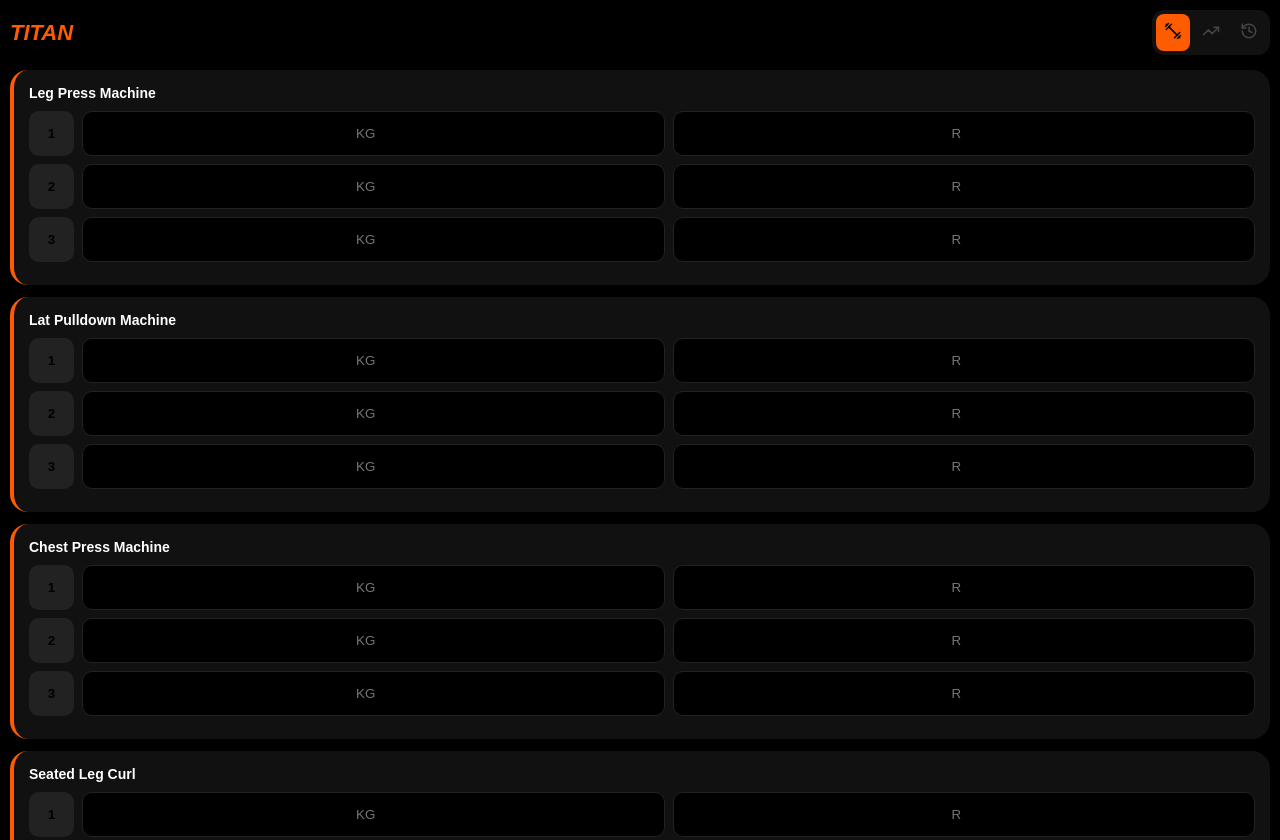
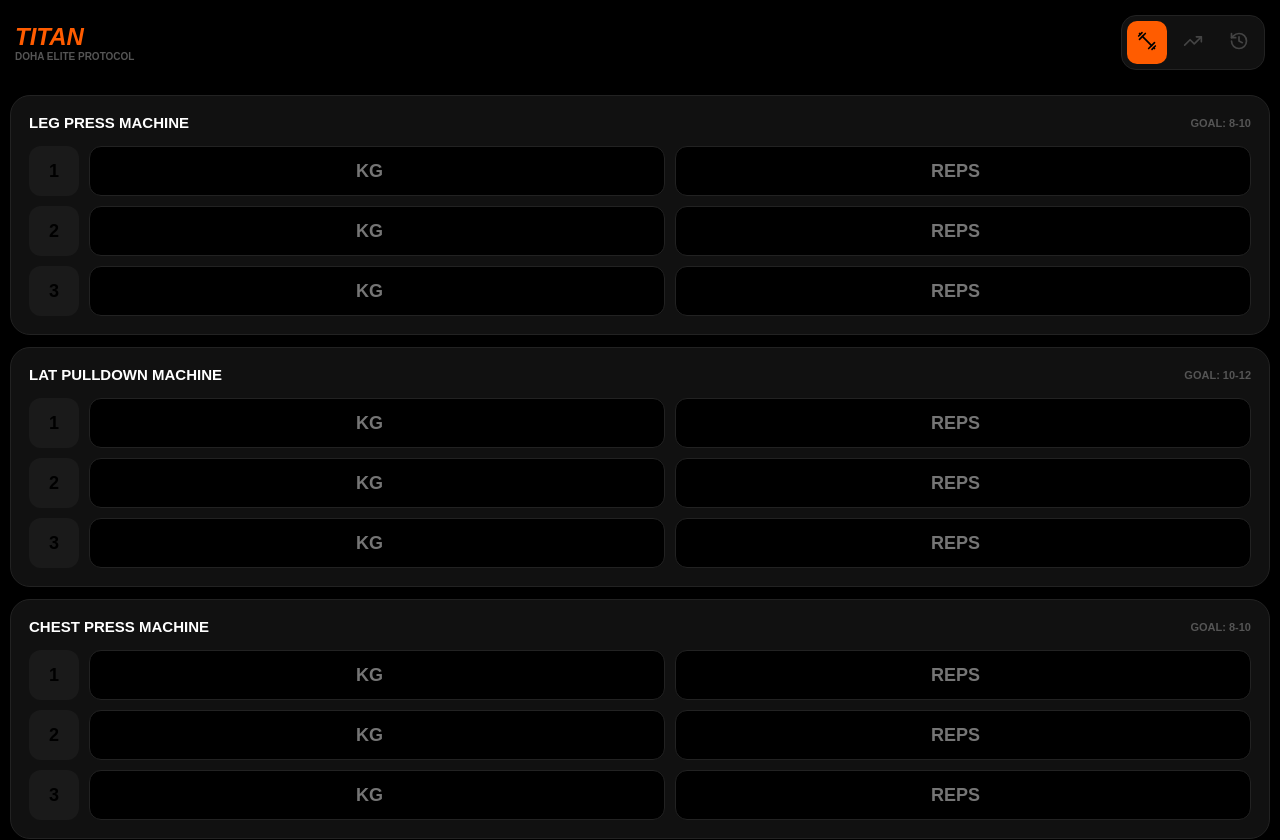
Before and after one commit to srafiq2406teachered-byte/Titan-Tracker, a React (Vite) app: page / in a window 1280 px wide. Shown: the top 840 px of the page. Built offline with nearby package versions, Linux system fonts and the light colour scheme.

Commit message:
Update App.jsx

```diff
--- a/src/App.jsx
+++ b/src/App.jsx
@@ -2,6 +2,7 @@ import React, { useState, useEffect } from 'react';
 import { CheckCircle, Clock, Dumbbell, BarChart3, PlusCircle, X, ChevronRight, Activity, Trash2, StopCircle, Timer, Zap, History, TrendingUp, Trophy, Star } from 'lucide-react';
 
 const TitanTracker = () => {
+  // --- MASTER DATA ---
   const MASTER_PROTOCOL = [
     { id: "A1", name: "Leg Press Machine", sets: 3, goal: "8-10", rest: 60 },
     { id: "A2", name: "Lat Pulldown Machine", sets: 3, goal: "10-12", rest: 60 },
@@ -13,6 +14,7 @@ const TitanTracker = () => {
     { id: "D2", name: "Walking Lunges", sets: 3, goal: "12 Total", rest: 30 }
   ];
 
+  // --- STATE MANAGEMENT ---
   const [view, setView] = useState('train');
   const [timeLeft, setTimeLeft] = useState(0);
   const [mounted, setMounted] = useState(false);
@@ -21,10 +23,11 @@ const TitanTracker = () => {
   const [history, setHistory] = useState([]);
   const [showPB, setShowPB] = useState(false);
 
+  // --- PERSISTENCE LAYER ---
   useEffect(() => {
-    const savedSets = localStorage.getItem('titan_sets_v30');
-    const savedData = localStorage.getItem('titan_metrics_v30');
-    const savedHistory = localStorage.getItem('titan_history_v30');
+    const savedSets = localStorage.getItem('titan_sets_v31');
+    const savedData = localStorage.getItem('titan_metrics_v31');
+    const savedHistory = localStorage.getItem('titan_history_v31');
     if (savedSets) setCompletedSets(JSON.parse(savedSets));
     if (savedData) setExerciseData(JSON.parse(savedData));
     if (savedHistory) setHistory(JSON.parse(savedHistory));
@@ -33,23 +36,26 @@ const TitanTracker = () => {
 
   useEffect(() => {
     if (mounted) {
-      localStorage.setItem('titan_sets_v30', JSON.stringify(completedSets));
-      localStorage.setItem('titan_metrics_v30', JSON.stringify(exerciseData));
-      localStorage.setItem('titan_history_v30', JSON.stringify(history));
+      localStorage.setItem('titan_sets_v31', JSON.stringify(completedSets));
+      localStorage.setItem('titan_metrics_v31', JSON.stringify(exerciseData));
+      localStorage.setItem('titan_history_v31', JSON.stringify(history));
     }
   }, [completedSets, exerciseData, history, mounted]);
 
+  // --- CALCULATION ENGINE ---
   const getStats = () => {
-    let volume = 0, reps = 0, sSets = 0, max1RM = 0;
+    let volume = 0, max1RM = 0;
     MASTER_PROTOCOL.forEach(ex => {
       for (let i = 0; i < ex.sets; i++) {
         const key = `${ex.id}-${i}`;
         if (completedSets[key]) {
           const w = parseFloat(exerciseData[`${key}-w`] || 0);
           const r = parseFloat(exerciseData[`${key}-r`] || 0);
-          volume += (w * r); reps += r; sSets++;
+          volume += (w * r);
+          if (r > 0) {
             const current1RM = w * (1 + (r / 30));
             if (current1RM > max1RM) max1RM = current1RM;
+          }
         }
       }
     });
@@ -58,7 +64,7 @@ const TitanTracker = () => {
 
   const handleFinish = () => {
     const stats = getStats();
-    if (stats.volume === 0) return;
+    if (stats.volume === 0) return alert("Log some weight first!");
 
     const allTimeBest = history.length > 0 ? Math.max(...history.map(h => h.volume)) : 0;
     const isNewPB = stats.volume > allTimeBest && history.length > 0;
@@ -73,10 +79,10 @@ const TitanTracker = () => {
     setHistory([...history, newEntry]);
     if (isNewPB) {
       setShowPB(true);
-      setTimeout(() => setShowPB(false), 5000);
+      setTimeout(() => setShowPB(false), 4000);
     }
     setCompletedSets({}); setExerciseData({});
-    setView('metrics');
+    setView('calendar');
   };
 
   const THEME = { orange: '#FF5C00', bg: '#000', card: '#111', border: '#222', textDim: '#555' };
@@ -86,81 +92,128 @@ const TitanTracker = () => {
   if (!mounted) return null;
 
   return (
-    <div style={{ backgroundColor: THEME.bg, minHeight: '100vh', color: '#fff', fontFamily: 'sans-serif', padding: '10px', position: 'relative' }}>
+    <div style={{ backgroundColor: THEME.bg, minHeight: '100vh', color: '#fff', fontFamily: 'sans-serif', padding: '10px 10px 100px 10px', position: 'relative' }}>
 
-      {/* PB CELEBRATION OVERLAY */}
+      {/* PB CELEBRATION */}
       {showPB && (
-        <div style={{ position: 'fixed', top: 0, left: 0, right: 0, bottom: 0, background: 'rgba(255, 92, 0, 0.9)', zIndex: 3000, display: 'flex', flexDirection: 'column', justifyContent: 'center', alignItems: 'center', textAlign: 'center' }}>
-          <Trophy size={100} color="#000" />
-          <h1 style={{ color: '#000', fontSize: '42px', fontWeight: '900' }}>NEW PB!</h1>
-          <p style={{ color: '#000', fontWeight: 'bold' }}>You just crushed your previous record.</p>
+        <div style={{ position: 'fixed', top: 0, left: 0, right: 0, bottom: 0, background: 'rgba(255, 92, 0, 0.95)', zIndex: 5000, display: 'flex', flexDirection: 'column', justifyContent: 'center', alignItems: 'center', textAlign: 'center' }}>
+          <Trophy size={120} color="#000" />
+          <h1 style={{ color: '#000', fontSize: '48px', fontWeight: '900', margin: '10px 0' }}>NEW PB!</h1>
+          <p style={{ color: '#000', fontWeight: '900', fontSize: '20px' }}>{stats.volume} KG TOTAL VOLUME</p>
         </div>
       )}
 
-      {/* HEADER */}
-      <header style={{ display: 'flex', justifyContent: 'space-between', alignItems: 'center', marginBottom: '15px' }}>
-        <h1 style={{ fontSize: '22px', fontWeight: '900', fontStyle: 'italic', color: THEME.orange, margin: 0 }}>TITAN</h1>
-        <div style={{ display: 'flex', gap: '4px', background: THEME.card, padding: '4px', borderRadius: '12px' }}>
-          <button onClick={() => setView('train')} style={{ background: view === 'train' ? THEME.orange : 'transparent', border: 'none', padding: '8px', borderRadius: '8px' }}><Dumbbell size={18} color={view === 'train' ? '#000' : '#444'} /></button>
-          <button onClick={() => setView('metrics')} style={{ background: view === 'metrics' ? THEME.orange : 'transparent', border: 'none', padding: '8px', borderRadius: '8px' }}><TrendingUp size={18} color={view === 'metrics' ? '#000' : '#444'} /></button>
-          <button onClick={() => setView('calendar')} style={{ background: view === 'calendar' ? THEME.orange : 'transparent', border: 'none', padding: '8px', borderRadius: '8px' }}><History size={18} color={view === 'calendar' ? '#000' : '#444'} /></button>
+      {/* FIXED HEADER */}
+      <header style={{ display: 'flex', justifyContent: 'space-between', alignItems: 'center', marginBottom: '20px', padding: '5px' }}>
+        <div>
+          <h1 style={{ fontSize: '24px', fontWeight: '900', fontStyle: 'italic', color: THEME.orange, margin: 0 }}>TITAN</h1>
+          <div style={{ fontSize: '10px', color: THEME.textDim, fontWeight: 'bold' }}>DOHA ELITE PROTOCOL</div>
+        </div>
+        <div style={{ display: 'flex', gap: '6px', background: THEME.card, padding: '5px', borderRadius: '15px', border: `1px solid ${THEME.border}` }}>
+          <button onClick={() => setView('train')} style={{ background: view === 'train' ? THEME.orange : 'transparent', border: 'none', padding: '10px', borderRadius: '10px' }}><Dumbbell size={20} color={view === 'train' ? '#000' : '#444'} /></button>
+          <button onClick={() => setView('metrics')} style={{ background: view === 'metrics' ? THEME.orange : 'transparent', border: 'none', padding: '10px', borderRadius: '10px' }}><TrendingUp size={20} color={view === 'metrics' ? '#000' : '#444'} /></button>
+          <button onClick={() => setView('calendar')} style={{ background: view === 'calendar' ? THEME.orange : 'transparent', border: 'none', padding: '10px', borderRadius: '10px' }}><History size={20} color={view === 'calendar' ? '#000' : '#444'} /></button>
         </div>
       </header>
 
-      {/* METRICS VIEW */}
+      {/* VIEW: METRICS & GRAPH */}
       {view === 'metrics' && (
         <div style={{ display: 'flex', flexDirection: 'column', gap: '15px' }}>
-          <div style={{ background: THEME.card, padding: '20px', borderRadius: '20px', border: `1px solid ${THEME.border}` }}>
-             <div style={{ display: 'flex', alignItems: 'flex-end', justifyContent: 'space-between', height: '100px', gap: '5px' }}>
-              {history.slice(-10).map((h, i) => (
-                <div key={i} style={{ flex: 1, display: 'flex', flexDirection: 'column', alignItems: 'center', gap: '5px' }}>
-                  <div style={{ width: '100%', background: h.isPB ? '#FFD700' : THEME.orange, height: `${(h.volume / maxVolHistory) * 100}%`, borderRadius: '3px', minHeight: '4px', position: 'relative' }}>
-                    {h.isPB && <Star size={8} color="#000" style={{ position: 'absolute', top: '-12px', left: '25%' }} />}
+          <div style={{ background: THEME.card, padding: '20px', borderRadius: '25px', border: `1px solid ${THEME.border}` }}>
+            <div style={{ fontSize: '11px', color: THEME.textDim, fontWeight: '900', marginBottom: '20px', letterSpacing: '1px' }}>VOLUME TREND (LAST 10)</div>
+            <div style={{ display: 'flex', alignItems: 'flex-end', justifyContent: 'space-between', height: '140px', gap: '6px' }}>
+              {history.length > 0 ? history.slice(-10).map((h, i) => (
+                <div key={i} style={{ flex: 1, display: 'flex', flexDirection: 'column', alignItems: 'center', gap: '8px' }}>
+                  <div style={{ width: '100%', background: h.isPB ? '#FFD700' : THEME.orange, height: `${(h.volume / maxVolHistory) * 100}%`, borderRadius: '4px', minHeight: '5px', position: 'relative' }}>
+                    {h.isPB && <Star size={10} color="#000" style={{ position: 'absolute', top: '-15px', left: '25%' }} />}
+                  </div>
+                  <span style={{ fontSize: '8px', color: THEME.textDim, fontWeight: 'bold' }}>{h.date}</span>
+                </div>
+              )) : <div style={{ width: '100%', textAlign: 'center', color: '#222', padding: '40px 0' }}>No Data Available</div>}
             </div>
           </div>
-              ))}
+
+          <div style={{ display: 'grid', gridTemplateColumns: '1fr 1fr', gap: '15px' }}>
+             <div style={{ background: THEME.card, padding: '20px', borderRadius: '25px', border: `1px solid ${THEME.border}` }}>
+                <div style={{ fontSize: '10px', color: THEME.textDim }}>LIVE VOLUME</div>
+                <div style={{ fontSize: '28px', fontWeight: '900' }}>{stats.volume}<span style={{ fontSize: '12px', color: THEME.orange }}>kg</span></div>
              </div>
-          </div>
-          <div style={{ display: 'grid', gridTemplateColumns: '1fr 1fr', gap: '10px' }}>
-            <div style={{ background: THEME.card, padding: '15px', borderRadius: '15px', textAlign: 'center' }}>
-              <div style={{ fontSize: '10px', color: THEME.textDim }}>VOLUME</div>
-              <div style={{ fontSize: '24px', fontWeight: '900' }}>{stats.volume}kg</div>
-            </div>
-            <div style={{ background: THEME.card, padding: '15px', borderRadius: '15px', textAlign: 'center' }}>
-              <div style={{ fontSize: '10px', color: THEME.textDim }}>BEST 1RM</div>
-              <div style={{ fontSize: '24px', fontWeight: '900', color: THEME.orange }}>{stats.max1RM}kg</div>
+             <div style={{ background: THEME.card, padding: '20px', borderRadius: '25px', border: `1px solid ${THEME.border}` }}>
+                <div style={{ fontSize: '10px', color: THEME.textDim }}>PEAK 1RM</div>
+                <div style={{ fontSize: '28px', fontWeight: '900' }}>{stats.max1RM}<span style={{ fontSize: '12px', color: THEME.orange }}>kg</span></div>
              </div>
           </div>
         </div>
       )}
 
-      {/* TRAIN VIEW */}
+      {/* VIEW: TRAINING LOG */}
       {view === 'train' && (
         <div style={{ display: 'flex', flexDirection: 'column', gap: '12px' }}>
           {MASTER_PROTOCOL.map((ex) => (
-            <div key={ex.id} style={{ background: THEME.card, borderRadius: '18px', padding: '15px', borderLeft: `4px solid ${THEME.orange}` }}>
-              <div style={{ fontWeight: '800', fontSize: '14px', marginBottom: '10px' }}>{ex.name}</div>
+            <div key={ex.id} style={{ background: THEME.card, borderRadius: '20px', padding: '18px', borderLeft: `5px solid ${THEME.orange}`, border: `1px solid ${THEME.border}` }}>
+              <div style={{ display: 'flex', justifyContent: 'space-between', alignItems: 'center', marginBottom: '15px' }}>
+                <span style={{ fontWeight: '900', fontSize: '15px', textTransform: 'uppercase' }}>{ex.name}</span>
+                <span style={{ fontSize: '11px', color: THEME.textDim, fontWeight: 'bold' }}>GOAL: {ex.goal}</span>
+              </div>
+
+              <div style={{ display: 'flex', flexDirection: 'column', gap: '10px' }}>
                 {[...Array(ex.sets)].map((_, i) => (
-                <div key={i} style={{ display: 'flex', gap: '8px', marginBottom: '8px' }}>
-                  <button onClick={() => { setCompletedSets({...completedSets, [`${ex.id}-${i}`]: !completedSets[`${ex.id}-${i}`]}); if(!completedSets[`${ex.id}-${i}`]) setTimeLeft(ex.rest); }}
-                    style={{ width: '45px', height: '45px', background: completedSets[`${ex.id}-${i}`] ? THEME.orange : '#222', border: 'none', borderRadius: '10px', color: '#000', fontWeight: '900' }}>
-                    {i+1}
+                  <div key={i} style={{ display: 'flex', gap: '10px' }}>
+                    <button
+                      onClick={() => {
+                        setCompletedSets({...completedSets, [`${ex.id}-${i}`]: !completedSets[`${ex.id}-${i}`]});
+                        if(!completedSets[`${ex.id}-${i}`]) setTimeLeft(ex.rest);
+                      }}
+                      style={{ width: '50px', height: '50px', background: completedSets[`${ex.id}-${i}`] ? THEME.orange : '#1a1a1a', border: 'none', borderRadius: '12px', color: '#000', fontWeight: '900', fontSize: '18px' }}
+                    >
+                      {completedSets[`${ex.id}-${i}`] ? '✓' : i + 1}
                     </button>
-                  <input type="number" placeholder="KG" value={exerciseData[`${ex.id}-${i}-w`] || ''} onChange={e => setExerciseData({...exerciseData, [`${ex.id}-${i}-w`]: e.target.value})} style={{ flex: 1, background: '#000', border: '1px solid #222', borderRadius: '10px', color: '#fff', textAlign: 'center' }} />
-                  <input type="number" placeholder="R" value={exerciseData[`${ex.id}-${i}-r`] || ''} onChange={e => setExerciseData({...exerciseData, [`${ex.id}-${i}-r`]: e.target.value})} style={{ flex: 1, background: '#000', border: '1px solid #222', borderRadius: '10px', color: THEME.orange, textAlign: 'center' }} />
+                    <input
+                      type="number" inputMode="decimal" placeholder="KG"
+                      value={exerciseData[`${ex.id}-${i}-w`] || ''}
+                      onChange={e => setExerciseData({...exerciseData, [`${ex.id}-${i}-w`]: e.target.value})}
+                      style={{ flex: 1, background: '#000', border: `1px solid ${THEME.border}`, borderRadius: '12px', color: '#fff', textAlign: 'center', fontSize: '18px', fontWeight: 'bold' }}
+                    />
+                    <input
+                      type="number" inputMode="numeric" placeholder="REPS"
+                      value={exerciseData[`${ex.id}-${i}-r`] || ''}
+                      onChange={e => setExerciseData({...exerciseData, [`${ex.id}-${i}-r`]: e.target.value})}
+                      style={{ flex: 1, background: '#000', border: `1px solid ${THEME.border}`, borderRadius: '12px', color: THEME.orange, textAlign: 'center', fontSize: '18px', fontWeight: 'bold' }}
+                    />
                   </div>
                 ))}
               </div>
+            </div>
           ))}
-          <button onClick={handleFinish} style={{ background: THEME.orange, padding: '20px', borderRadius: '15px', border: 'none', fontWeight: '900', color: '#000' }}>FINISH & LOG</button>
+          <button onClick={handleFinish} style={{ background: THEME.orange, padding: '22px', borderRadius: '20px', border: 'none', fontWeight: '900', color: '#000', fontSize: '18px', marginTop: '10px', boxShadow: '0 10px 20px rgba(255,92,0,0.2)' }}>FINISH & LOG SESSION</button>
         </div>
       )}
 
-      {/* TIMER HUD */}
+      {/* VIEW: CALENDAR HISTORY */}
+      {view === 'calendar' && (
+        <div style={{ display: 'flex', flexDirection: 'column', gap: '12px' }}>
+          <h2 style={{ fontSize: '12px', color: THEME.textDim, fontWeight: '900', letterSpacing: '1px' }}>WORKOUT LOGS</h2>
+          {[...history].reverse().map((log, idx) => (
+            <div key={idx} style={{ background: THEME.card, padding: '20px', borderRadius: '20px', border: `1px solid ${THEME.border}`, display: 'flex', justifyContent: 'space-between', alignItems: 'center' }}>
+              <div>
+                <div style={{ fontSize: '16px', fontWeight: '900', color: log.isPB ? '#FFD700' : '#fff' }}>{log.date} {log.isPB && '🏆'}</div>
+                <div style={{ fontSize: '12px', color: THEME.textDim }}>Peak 1RM: {log.peak}kg</div>
+              </div>
+              <div style={{ textAlign: 'right' }}>
+                <div style={{ fontSize: '20px', fontWeight: '900', color: THEME.orange }}>{log.volume}kg</div>
+                <div style={{ fontSize: '10px', color: THEME.textDim }}>TOTAL VOLUME</div>
+              </div>
+            </div>
+          ))}
+          {history.length === 0 && <div style={{ textAlign: 'center', padding: '50px', color: '#222' }}>No history found.</div>}
+        </div>
+      )}
+
+      {/* REST TIMER HUD */}
       {timeLeft > 0 && (
-        <div style={{ position: 'fixed', bottom: '20px', left: '10px', right: '10px', backgroundColor: '#FFF', color: '#000', padding: '12px', borderRadius: '25px', display: 'flex', justifyContent: 'space-between', alignItems: 'center', border: `3px solid ${THEME.orange}`, zIndex: 2000 }}>
-          <div style={{ display: 'flex', alignItems: 'center', gap: '10px' }}><Clock size={20} /> <span style={{ fontSize: '24px', fontWeight: '900' }}>{timeLeft}s</span></div>
-          <button onClick={() => { setTimeLeft(0); if ('vibrate' in navigator) navigator.vibrate(200); }} style={{ background: THEME.orange, border: 'none', padding: '8px 12px', borderRadius: '8px' }}><StopCircle size={18} /></button>
+        <div style={{ position: 'fixed', bottom: '30px', left: '20px', right: '20px', backgroundColor: '#FFF', color: '#000', padding: '15px 25px', borderRadius: '40px', display: 'flex', justifyContent: 'space-between', alignItems: 'center', border: `4px solid ${THEME.orange}`, zIndex: 4000, boxShadow: '0 15px 30px rgba(0,0,0,0.5)' }}>
+          <div style={{ display: 'flex', alignItems: 'center', gap: '15px' }}><Clock size={24} /> <span style={{ fontSize: '32px', fontWeight: '900', fontFamily: 'monospace' }}>{timeLeft}s</span></div>
+          <button onClick={() => { setTimeLeft(0); if ('vibrate' in navigator) navigator.vibrate(200); }} style={{ background: THEME.orange, border: 'none', padding: '12px 20px', borderRadius: '15px', fontWeight: '900' }}>SKIP</button>
         </div>
       )}
     </div>
```
Lines whose indentation alone changed are shown as unchanged.
